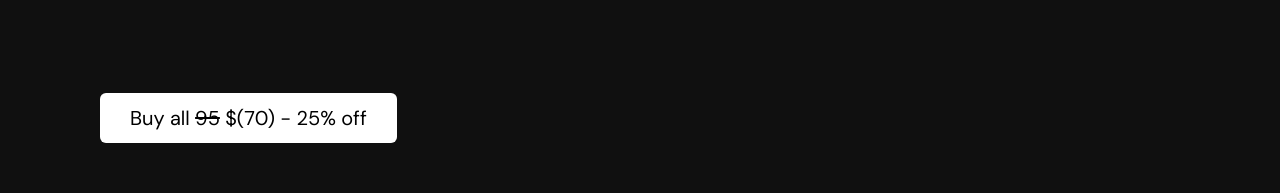
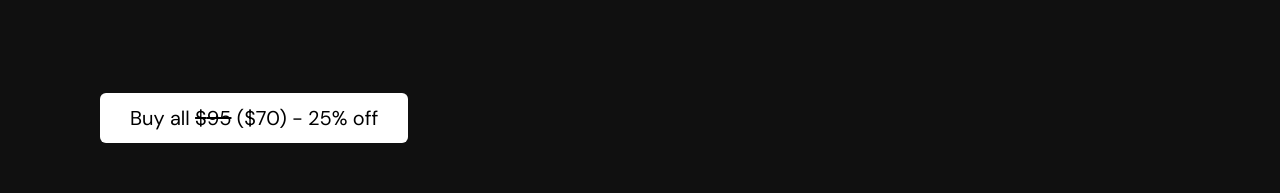
Before and after one commit to ejim11/self-care, a Next.js app: page / in a window 1280 px wide. Shown: the part 2111-2304 px from the top of the page. Built offline with nearby package versions, Linux system fonts and the light colour scheme.

Commit message:
✅ changed the pay all btn to a link

```diff
--- a/components/ProductsList.tsx
+++ b/components/ProductsList.tsx
@@ -5,6 +5,7 @@ import ProductItem from "./ProductItem";
 import { useRouter } from "next/navigation";
 import { buyProduct } from "@/services/buyProductService";
 import { BallTriangle } from "react-loader-spinner";
+import Link from "next/link";
 
 const ProductsList = () => {
   const [isLoading, setIsLoading] = useState<boolean>(false);
@@ -19,6 +20,7 @@ const ProductsList = () => {
     router.push(url);
   };
 
+  // eslint-disable-next-line @typescript-eslint/no-unused-vars
   const buyProductHandler = async () => {
     setIsLoading(true);
     try {
@@ -39,9 +41,10 @@ const ProductsList = () => {
       <h2 className="font-dmsans text-[3rem] font-semibold mb-[3rem] text-center">
         Power Bundles
       </h2>
-      <div className="grid grid-cols-2 w-full  pb-[5rem] gap-[5rem]">
-        {products.map((product: Product) => (
+      <div className="grid grid-cols-2 w-full xmd:grid-cols-1 pb-[5rem] gap-[5rem]">
+        {products.map((product: Product, i: number) => (
           <ProductItem
+            index={i}
             key={product.title}
             slug={product.slug}
             image={product.image}
@@ -52,10 +55,12 @@ const ProductsList = () => {
           />
         ))}
       </div>
-      <button
-        onClick={buyProductHandler}
-        type="button"
-        className="bg-color-white text-color-black text-[2rem] px-[3rem] py-[1rem] w-max  text-center rounded-[0.6rem] mt-[2rem] hover:bg-[#e9ecef] transition-all duration-100 ease-in "
+      <Link
+        href={"https://sandbox.flutterwave.com/pay/k75lhcghkz23"}
+        // onClick={buyProductHandler}
+        target="blank"
+        // type="button"
+        className="bg-color-white text-color-black text-[2rem] px-[3rem] py-[1rem] w-max xmd:w-full  text-center rounded-[0.6rem] mt-[2rem] hover:bg-[#e9ecef] transition-all duration-100 ease-in "
       >
         {isLoading ? (
           <div className="w-full  flex justify-center">
@@ -72,11 +77,11 @@ const ProductsList = () => {
           </div>
         ) : (
           <>
-            Buy all <span className="line-through">{totalAmount}</span> $(
-            <span>{Math.round(0.74 * totalAmount)}</span>) - 25% off
+            Buy all <span className="line-through">${totalAmount}</span> (
+            <span>${Math.round(0.74 * totalAmount)}</span>) - 25% off
           </>
         )}
-      </button>
+      </Link>
     </div>
   );
 };
```
